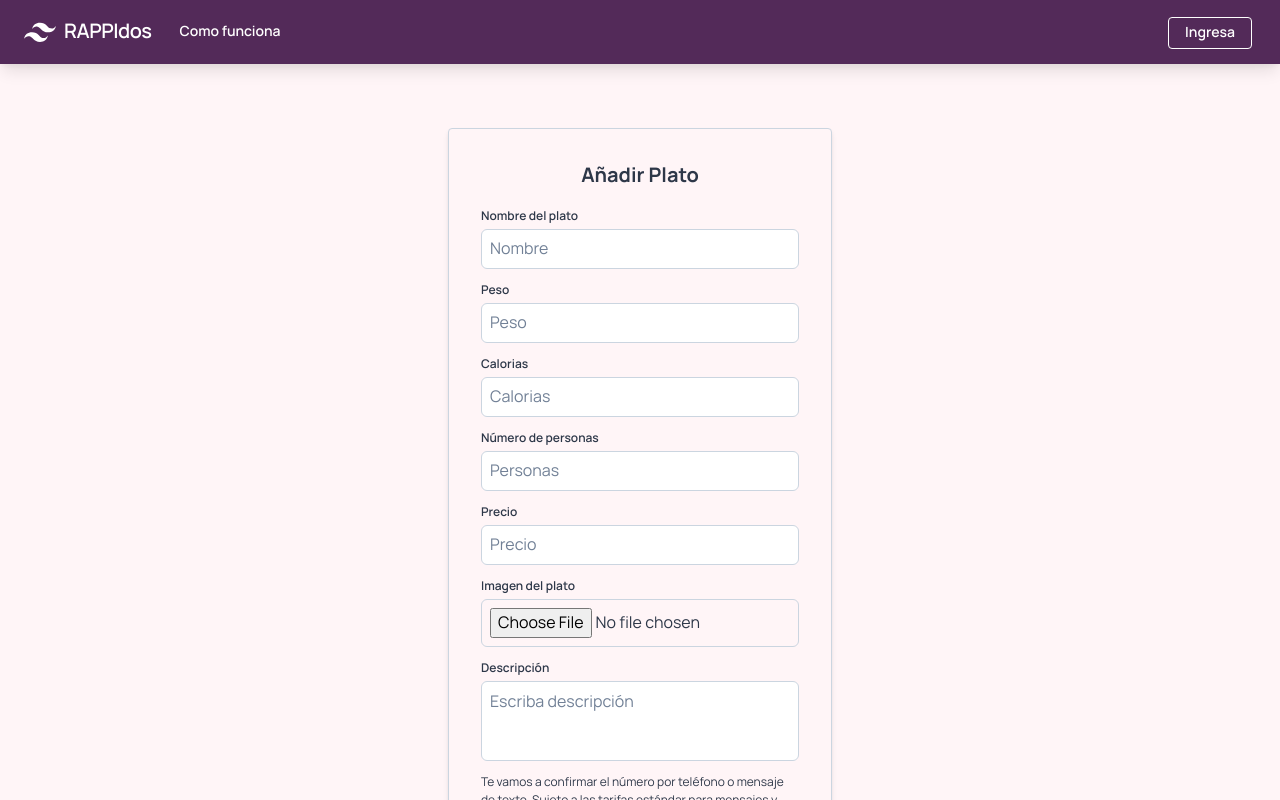
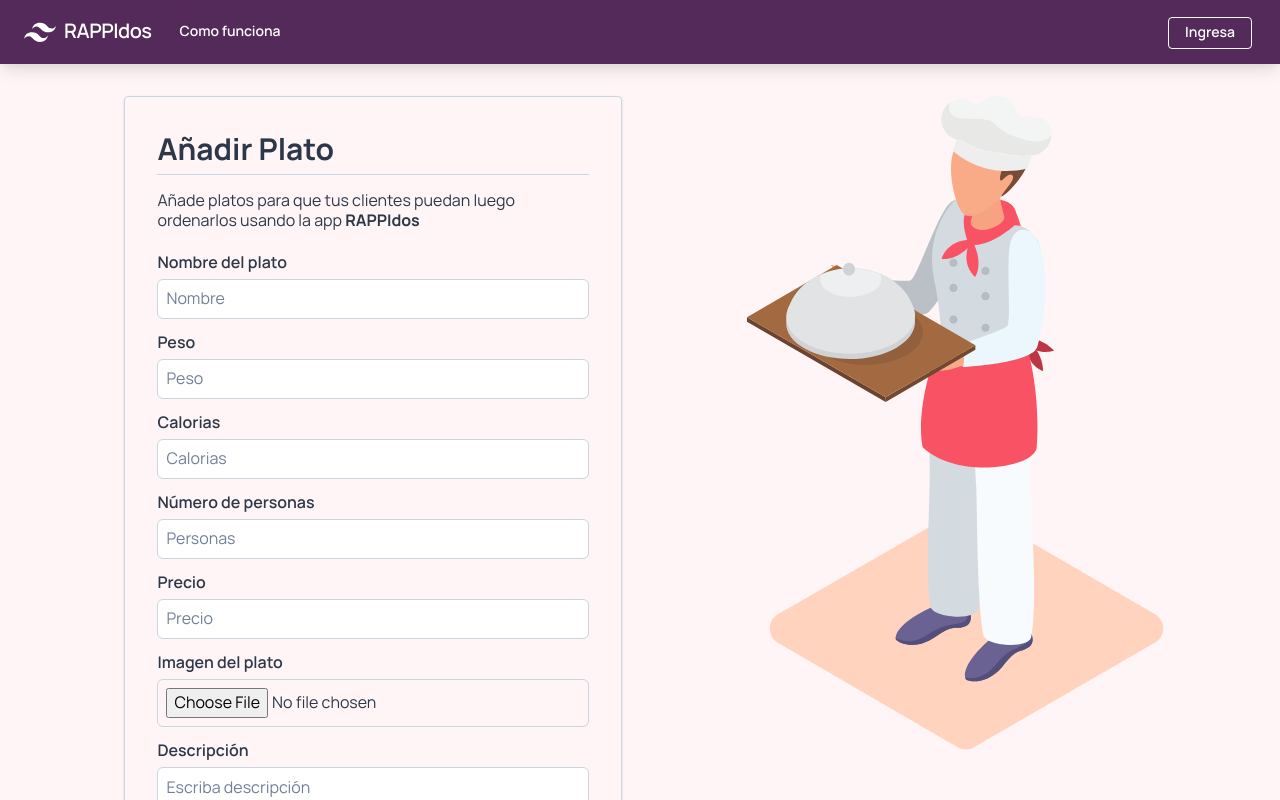
Before and after one commit to jaravad/rappidos, a React (Create React App) app: page /plato in a window 1280 px wide. Shown: the top 800 px of the page. Built offline with nearby package versions, Linux system fonts and the light colour scheme; no server answers.

Commit message:
fix: add plate component improved

```diff
--- a/src/components/AddPlate.js
+++ b/src/components/AddPlate.js
@@ -1,5 +1,6 @@
 import React from 'react';
-import isInputNumber from '../App';
+import { isInputNumber } from '../App';
+import plate from '../assets/images/plate.svg';
 class AddPlate extends React.Component {
   state = {
     name: '',
@@ -17,12 +18,18 @@ class AddPlate extends React.Component {
 
   render() {
     return (
-      <main className="w-screen bg-pink-100 bg-cover bg-no-repeat bg-bottom py-32">
-        <article className="flex flex-col items-center text-gray-800 w-4/5 md:max-w-sm bg-pink-100 h-auto rounded border border-solid border-gray-400 shadow-md p-8 mx-auto">
-          <h1 className="text-xl font-bold text-center mb-4">Añadir Plato</h1>
+      <main className="w-full bg-pink-100 bg-cover bg-no-repeat bg-bottom flex">
+        <div className="w-full sm:w-7/12 py-24">
+          <article className="flex flex-col items-start text-gray-800 w-4/5 lg:w-8/12 h-auto rounded border border-solid border-gray-400 shadow p-8 mx-auto">
+            <h1 className="text-3xl font-bold ">Añadir Plato</h1>
+            <hr className="w-full border-solid border-top border-gray-400 mb-4" />
+            <p className=" leading-tight font-normal mb-5">
+              Añade platos para que tus clientes puedan luego ordenarlos usando
+              la app <strong>RAPPIdos</strong>
+            </p>
 
             <div className="w-full">
-            <label htmlFor="name" className="text-xs block mb-1 font-semibold">
+              <label htmlFor="name" className="block mb-1 font-semibold">
                 Nombre del plato
               </label>
               <input
@@ -36,10 +43,7 @@ class AddPlate extends React.Component {
                 required
               />
 
-            <label
-              htmlFor="weight"
-              className="text-xs block mb-1 font-semibold"
-            >
+              <label htmlFor="weight" className="block mb-1 font-semibold">
                 Peso
               </label>
               <input
@@ -54,10 +58,7 @@ class AddPlate extends React.Component {
                 required
               />
 
-            <label
-              htmlFor="calories"
-              className="text-xs block mb-1 font-semibold"
-            >
+              <label htmlFor="calories" className=" block mb-1 font-semibold">
                 Calorias
               </label>
               <input
@@ -72,10 +73,7 @@ class AddPlate extends React.Component {
                 required
               />
 
-            <label
-              htmlFor="people"
-              className="text-xs block mb-1 font-semibold"
-            >
+              <label htmlFor="people" className=" block mb-1 font-semibold">
                 Número de personas
               </label>
               <input
@@ -90,7 +88,7 @@ class AddPlate extends React.Component {
                 required
               />
 
-            <label htmlFor="price" className="text-xs block mb-1 font-semibold">
+              <label htmlFor="price" className=" block mb-1 font-semibold">
                 Precio
               </label>
               <input
@@ -105,7 +103,7 @@ class AddPlate extends React.Component {
                 required
               />
 
-            <label htmlFor="image" className="text-xs block mb-1 font-semibold">
+              <label htmlFor="image" className=" block mb-1 font-semibold">
                 Imagen del plato
               </label>
               <input
@@ -120,7 +118,7 @@ class AddPlate extends React.Component {
 
               <label
                 htmlFor="description"
-              className="text-xs block mb-1 font-semibold"
+                className=" block mb-1 font-semibold"
               >
                 Descripción
               </label>
@@ -134,11 +132,6 @@ class AddPlate extends React.Component {
                 required
               />
 
-            <p className="text-xs mb-5">
-              Te vamos a confirmar el número por teléfono o mensaje de texto.
-              Sujeto a las tarifas estándar para mensajes y datos.
-            </p>
-
               <input
                 type="submit"
                 value="Añadir"
@@ -146,6 +139,10 @@ class AddPlate extends React.Component {
               />
             </div>
           </article>
+        </div>
+        <div className="w-5/12 h-screen pt-24 pb-12 hidden sm:flex justify-center sm:fixed md:justify-start align-middle right-0">
+          <img src={plate} alt="A chef" className="h-full" />
+        </div>
       </main>
     );
   }
```
Also changed, not shown: src/assets/images/plate.svg (added). Lines whose indentation alone changed are shown as unchanged.
